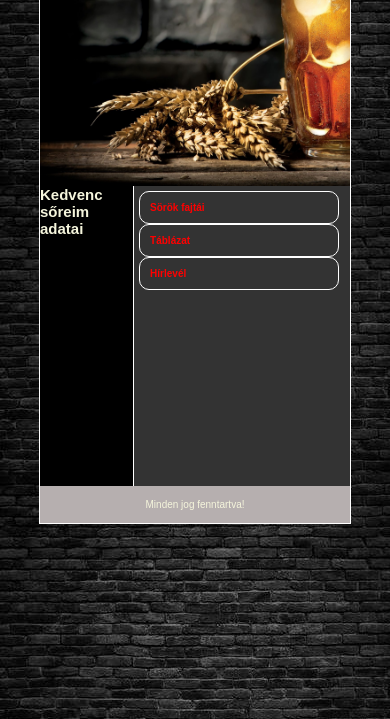
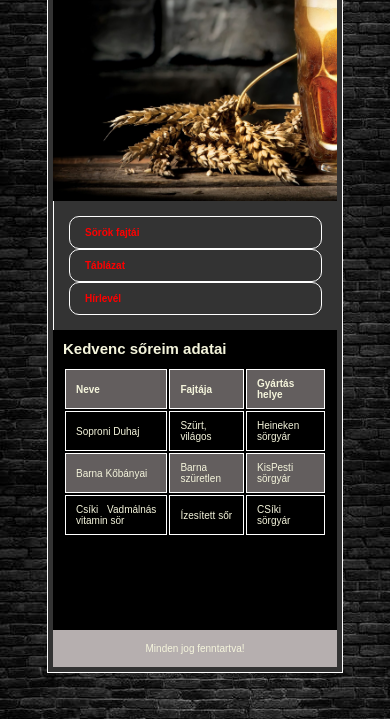
Before and after one commit to kisvmrtn/sor, a plain HTML site: page table.html in a window 390 px wide. Shown: the part 125-844 px from the top of the page. Drawn offline with Linux system fonts and the light colour scheme.

Commit message:
table.html kész

```diff
--- a/style.css
+++ b/style.css
@@ -93,3 +93,32 @@ footer {
     padding: 13px;
     text-align: center;
 }
+table {
+    color: white;
+}
+tr:nth-child(odd) {
+    background-color: #635e5e;
+}
+th {
+    font-weight: bold;
+}
+th,
+td {
+  border: 1px solid white;
+  padding: 8px 10px;
+}
+
+@media (max-width: 700px) {
+    * {
+        padding: 5px;
+    }
+    main {
+        grid-template-areas: "h"
+                             "n"
+                             "a"
+                             "f";
+    }
+    nav li {
+        width: 100%;
+    }
+}
--- a/table.html
+++ b/table.html
@@ -20,6 +20,28 @@
         </nav>
         <article>
             <h1>Kedvenc sőreim adatai</h1>
+            <table>
+                <tr>
+                    <th>Neve</th>
+                    <th>Fajtája</th>
+                    <th>Gyártás helye</th>
+                </tr>
+                <tr>
+                    <td>Soproni Duhaj</td>
+                    <td>Szürt, világos</td>
+                    <td>Heineken sörgyár</td>
+                </tr>
+                <tr>
+                    <td>Barna Kőbányai</td>
+                    <td>Barna szüretlen</td>
+                    <td>KisPesti sörgyár</td>
+                </tr>
+                <tr>
+                    <td>Csíki Vadmálnás vitamin sör</td>
+                    <td>Ízesített sőr</td>
+                    <td>CSíki sörgyár</td>
+                </tr>
+            </table>
         </article>
         <footer>
             Minden jog fenntartva!
```
